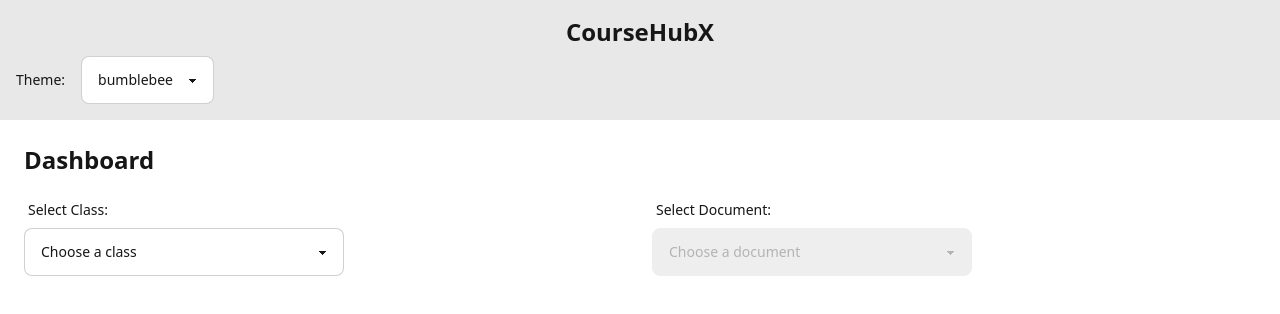
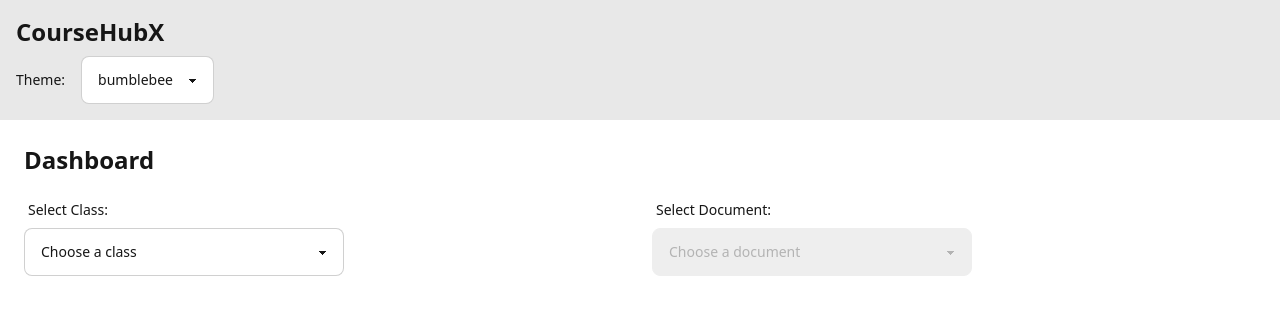
Before and after one commit to FranssenPaul/coursehub, a React (Vite) app: page / in a window 1280 px wide. Shown: the top 314 px of the page. Built offline with nearby package versions, Linux system fonts and the light colour scheme.

Commit message:
center text

```diff
--- a/src/components/Header.tsx
+++ b/src/components/Header.tsx
@@ -8,7 +8,7 @@
 
   return (
     <header className="p-4 bg-base-200">
-      <h1 className="text-2xl font-bold text-center">CourseHubX</h1>
+      <h1 className="text-2xl font-bold">CourseHubX</h1>
       <div className="flex items-center gap-4 mt-2">
         <label htmlFor="theme-select" className="label-text">
           Theme:
```
